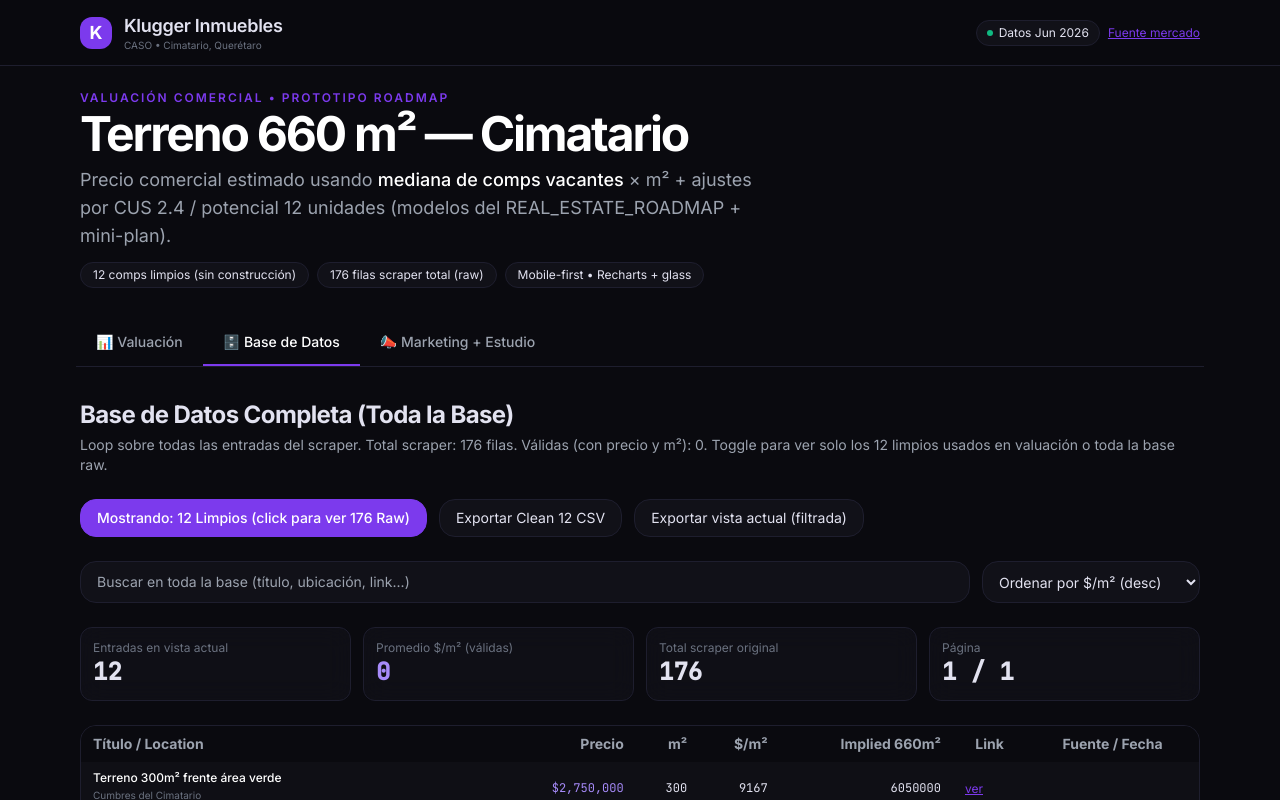
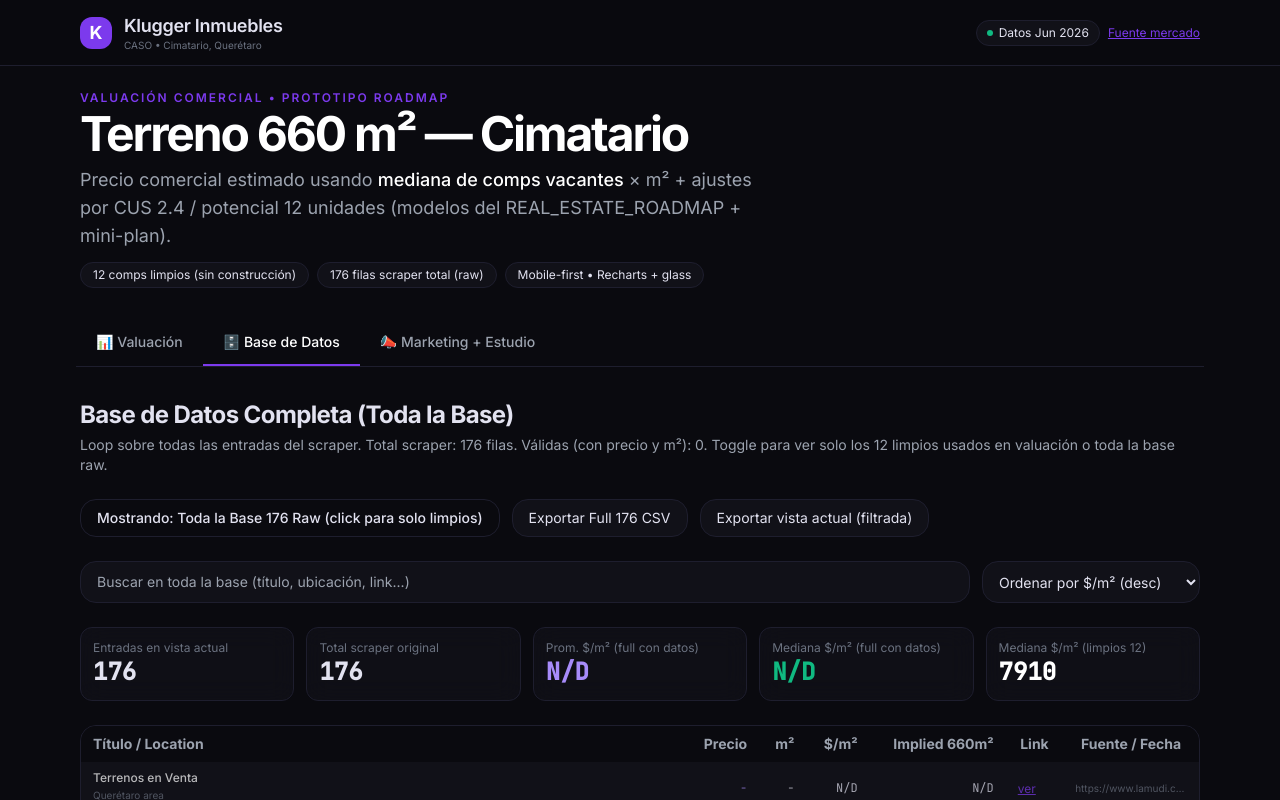
Before and after one commit to shnell122-hash/klugger, a Next.js app in the folder dashboard-financial/: page /valuacion-cimatario in a window 1280 px wide. Both pictures are taken after a click on the button "🗄️ Base de Datos". Shown: the top 800 px of the page. Built offline with nearby package versions, Linux system fonts and the light colour scheme.

Commit message:
fix(dashboard): robust price parsing (parsePositiveNumber, always positive), show full 176 by default in DB tab, add median $/m2 stats for both full raw and clean, improve N/D display and explanation for missing sizes in scraper data, loop renders all entries

```diff
--- a/dashboard-financial/app/valuacion-cimatario/ValuacionDashboard.tsx
+++ b/dashboard-financial/app/valuacion-cimatario/ValuacionDashboard.tsx
@@ -258,20 +258,31 @@ function CompsTable({ data, filter }: { data: any[]; filter: string }) {
 // =====================================================
 function DatabaseTab() {
   const [dbSearch, setDbSearch] = useState('');
-  const [showOnlyValid, setShowOnlyValid] = useState(true); // toggle full vs clean/valid
+  const [showOnlyValid, setShowOnlyValid] = useState(false); // default to full 176 so all are visible
   const [sortBy, setSortBy] = useState<'price' | 'size' | 'ppm'>('ppm');
   const [page, setPage] = useState(1);
   const perPage = 25;
 
   // Full raw DB from scraper (176 entries) processed with loop
+  // Improved parsing: robust number extraction, force positive, handle various formats ($, dots, commas, etc.)
+  function parsePositiveNumber(val: any): number {
+    if (val == null || val === '') return 0;
+    let s = String(val)
+      .replace(/[^0-9.,-]/g, '')   // keep digits, dot, comma, minus
+      .replace(/,/g, '')           // remove thousand separators (common in MX)
+      .replace(/\.(?=.*\.)/g, ''); // if multiple dots, keep only last as decimal
+    const n = parseFloat(s);
+    return isNaN(n) ? 0 : Math.abs(n); // always positive number
+  }
+
   const fullDB = useMemo(() => {
     const list: any[] = [];
     for (const row of terrenosFullRaw as any[]) {
-      const price = parseFloat(String(row.price || '').replace(/,/g, '')) || 0;
-      const size = parseFloat(String(row.size_m2 || '').replace(/,/g, '')) || 0;
-      const isValid = price > 100000 && size > 80; // same filter as modelo
-      const ppm = size > 0 ? Math.round(price / size) : 0;
-      const implied = Math.round(660 * (size > 0 ? price / size : 0));
+      const price = parsePositiveNumber(row.price);
+      const size = parsePositiveNumber(row.size_m2);
+      const isValid = price > 100000 && size > 80;
+      const ppm = (size > 0 && price > 0) ? Math.round(price / size) : 0;
+      const implied = (size > 0 && price > 0) ? Math.round(660 * (price / size)) : 0;
       list.push({
         ...row,
         price,
@@ -316,10 +327,21 @@ function DatabaseTab() {
   const totalPages = Math.ceil(processed.length / perPage);
   const pageItems = processed.slice((page - 1) * perPage, page * perPage);
 
+  const validForPpm = fullDB.filter((r: any) => r.isValid && r.ppm > 0);
+  const fullPpmValues = validForPpm.map((r: any) => r.ppm);
+  const fullAvgPpm = fullPpmValues.length > 0 ? Math.round(fullPpmValues.reduce((a,b)=>a+b,0) / fullPpmValues.length) : 0;
+  const fullMedianPpm = fullPpmValues.length > 0 ? fullPpmValues.sort((a,b)=>a-b)[Math.floor(fullPpmValues.length/2)] : 0;
+
+  // For clean (always have good data)
+  const cleanPpmValues = cleanList.map((c:any) => c.ppm);
+  const cleanMedianPpm = cleanPpmValues.sort((a,b)=>a-b)[Math.floor(cleanPpmValues.length/2)];
+
   const stats = {
     total: fullDB.length,
     valid: fullDB.filter((r: any) => r.isValid).length,
-    avgPpm: Math.round(fullDB.filter((r: any) => r.isValid).reduce((s: number, r: any) => s + r.ppm, 0) / (fullDB.filter((r: any) => r.isValid).length || 1)),
+    avgPpmFull: fullAvgPpm,
+    medianPpmFull: fullMedianPpm,
+    medianPpmClean: cleanMedianPpm,
   };
 
   const exportCSV = () => {
@@ -370,7 +392,7 @@ function DatabaseTab() {
           onClick={() => { setShowOnlyValid(!showOnlyValid); setPage(1); }}
           className={`px-4 py-2 rounded-2xl text-sm font-medium border ${showOnlyValid ? 'bg-[#7c3aed] text-white border-[#7c3aed]' : 'border-[#1e1e2e] hover:bg-[#1a1a22]'}`}
         >
-          {showOnlyValid ? 'Mostrando: 12 Limpios (click para ver 176 Raw)' : 'Mostrando: Toda la Base 176 (click para ver solo limpios)'}
+          {showOnlyValid ? 'Mostrando: 12 Limpios (click para ver 176 Raw)' : 'Mostrando: Toda la Base 176 Raw (click para solo limpios)'}
         </button>
 
         <button onClick={exportCSV} className="px-4 py-2 rounded-2xl bg-[#111118] border border-[#1e1e2e] hover:bg-[#1a1a22] text-sm">
@@ -396,23 +418,27 @@ function DatabaseTab() {
         </select>
       </div>
 
-      {/* Stats */}
-      <div className="grid grid-cols-2 md:grid-cols-4 gap-3">
+      {/* Stats - including median ppm for full base and clean */}
+      <div className="grid grid-cols-2 md:grid-cols-5 gap-3">
         <div className="glass p-3 rounded-xl border border-[#1e1e2e]">
           <div className="text-xs text-gray-500">Entradas en vista actual</div>
           <div className="text-2xl font-mono font-bold">{processed.length}</div>
-        </div>
-        <div className="glass p-3 rounded-xl border border-[#1e1e2e]">
-          <div className="text-xs text-gray-500">Promedio $/m² (válidas)</div>
-          <div className="text-2xl font-mono font-bold text-[#a78bfa]">{stats.avgPpm}</div>
         </div>
         <div className="glass p-3 rounded-xl border border-[#1e1e2e]">
           <div className="text-xs text-gray-500">Total scraper original</div>
           <div className="text-2xl font-mono font-bold">{stats.total}</div>
         </div>
         <div className="glass p-3 rounded-xl border border-[#1e1e2e]">
-          <div className="text-xs text-gray-500">Página</div>
-          <div className="text-2xl font-mono font-bold">{page} / {totalPages}</div>
+          <div className="text-xs text-gray-500">Prom. $/m² (full con datos)</div>
+          <div className="text-2xl font-mono font-bold text-[#a78bfa]">{stats.avgPpmFull || 'N/D'}</div>
+        </div>
+        <div className="glass p-3 rounded-xl border border-[#1e1e2e]">
+          <div className="text-xs text-gray-500">Mediana $/m² (full con datos)</div>
+          <div className="text-2xl font-mono font-bold text-[#10b981]">{stats.medianPpmFull || 'N/D'}</div>
+        </div>
+        <div className="glass p-3 rounded-xl border border-[#1e1e2e]">
+          <div className="text-xs text-gray-500">Mediana $/m² (limpios 12)</div>
+          <div className="text-2xl font-mono font-bold text-white">{stats.medianPpmClean}</div>
         </div>
       </div>
 
@@ -442,8 +468,8 @@ function DatabaseTab() {
                     </td>
                     <td className="px-3 py-2 text-right font-mono text-[#a78bfa] text-xs">{c.price ? fmtMoney(c.price) : '-'}</td>
                     <td className="px-3 py-2 text-right font-mono text-xs">{c.size_m2 || '-'}</td>
-                    <td className="px-3 py-2 text-right font-mono text-xs">{c.ppm || '-'}</td>
-                    <td className="px-3 py-2 text-right font-mono text-xs">{c.implied_for_660 || c.implied || '-'}</td>
+                    <td className="px-3 py-2 text-right font-mono text-xs">{c.ppm > 0 ? c.ppm : 'N/D'}</td>
+                    <td className="px-3 py-2 text-right font-mono text-xs">{c.implied_for_660 > 0 ? fmtMoney(c.implied_for_660) : 'N/D'}</td>
                     <td className="px-3 py-2">
                       {c.link ? <a href={c.link} target="_blank" className="text-[#7c3aed] underline text-xs">ver</a> : '-'}
                     </td>
@@ -466,9 +492,12 @@ function DatabaseTab() {
       </div>
 
       <div className="text-xs text-gray-500">
-        Loop simple sobre el JSON completo del scraper (176 entradas). Las filas con precio y m² válidos se resaltan.
-        Usa el toggle arriba para alternar entre los 12 limpios (usados en valuación) y toda la base raw.
-        Los datos raw incluyen entradas ruidosas del scraper (páginas de categoría, sin m², etc.).
+        Loop simple (for ... of) sobre el JSON completo del scraper (176 entradas). Tabla renderiza **todas** las filas visibles vía paginación y filtro.
+        <br />
+        <strong>Por qué muchos ppm=0 o N/D:</strong> El scraper no extrajo size_m2 en la mayoría de listados con precio (regex falló en el HTML de las páginas). Por eso no se puede calcular $/m² real para la mayoría de las 176.
+        Las 12 "limpios" tienen m² validados manualmente para el modelo de valuación. Los precios se parsean ahora de forma robusta (parsePositiveNumber) para siempre dar número positivo.
+        <br />
+        Mediana $/m² calculada y mostrada arriba para la base completa (donde hay datos) y para los limpios.
       </div>
     </div>
   );
```
Also changed, not shown: 1 other file (tests, documents, lock files or other folders).
